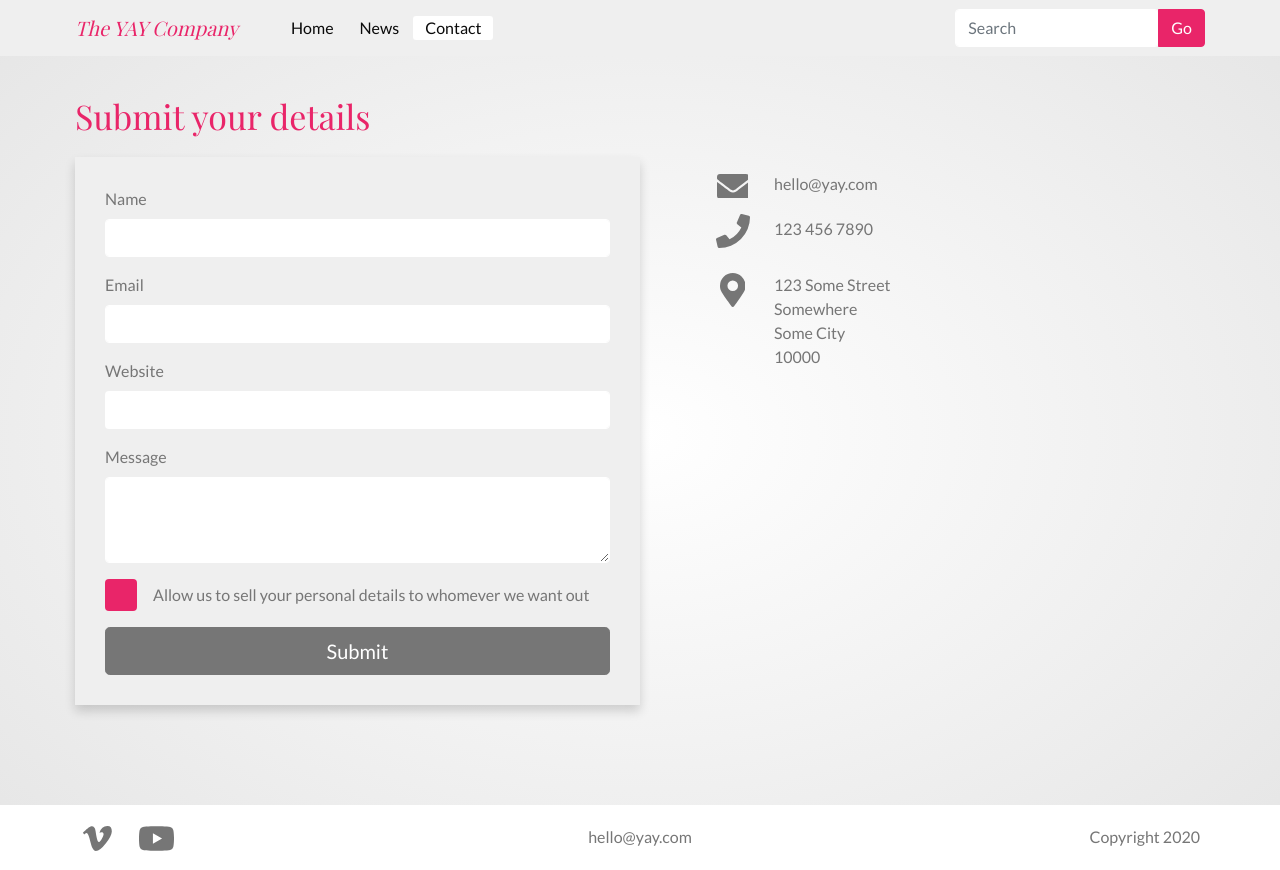
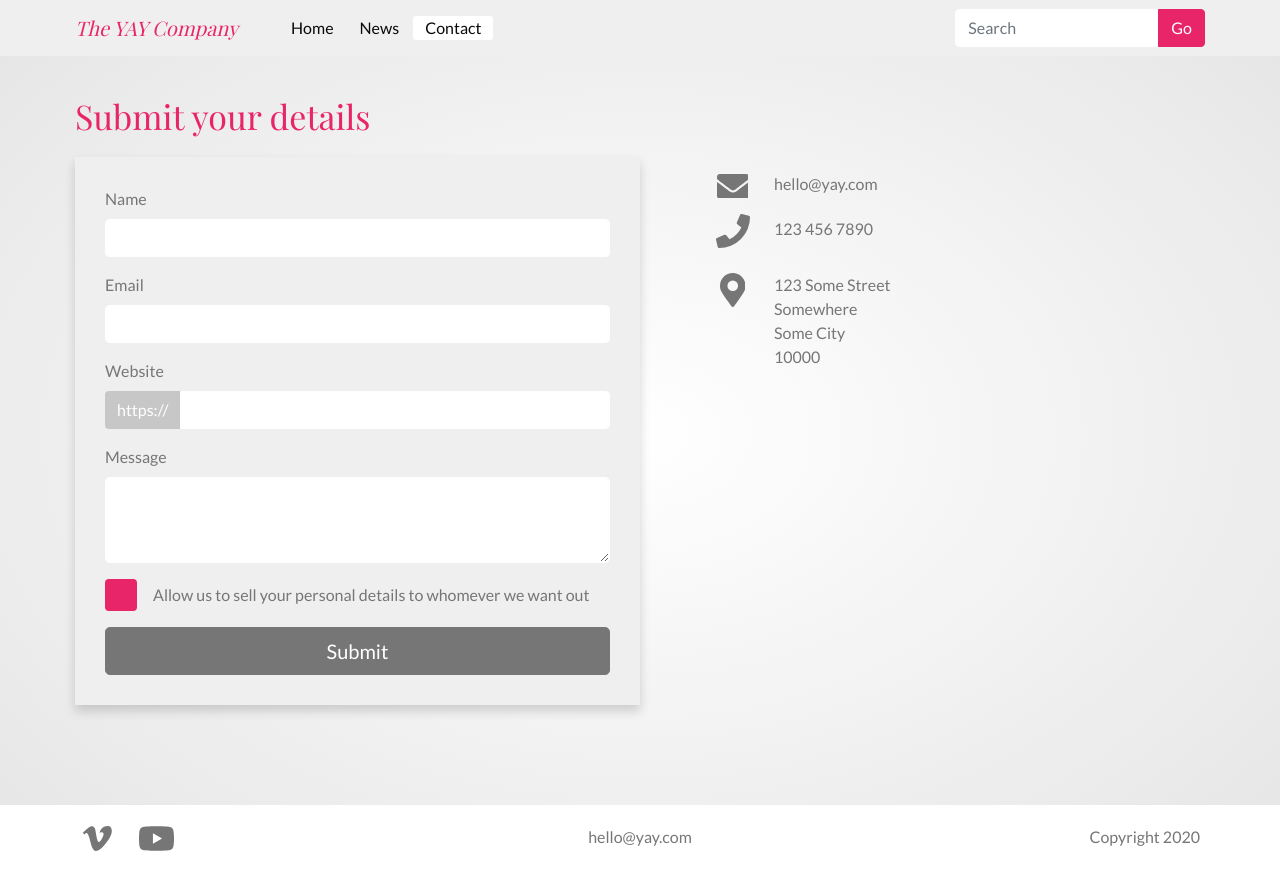
Before and after one commit to Noroff-FEU-Assignments/css-frameworks-ca-MarieLowzowMorland, a React (Create React App) app: page /Contact in a window 1280 px wide. Built offline with nearby package versions, Linux system fonts and the light colour scheme; the HTML template or start-up script is replaced by a standard one; a web font is replaced by a local one.

Commit message:
-cleaned up contact page a little -fixed bug when I forgot to specify correct HEX for css variable

```diff
--- a/src/components/contact/ContactPage.jsx
+++ b/src/components/contact/ContactPage.jsx
@@ -18,7 +18,7 @@ function ContactPage() {
     const websiteInput = <FormControl type="text" />;
     const websiteInputGroup = isMd ?
         <InputGroup className="mb-2">
-            <InputGroup.Text className="d-none d-md-flex">https://</InputGroup.Text>
+            <InputGroup.Text>https://</InputGroup.Text>
             { websiteInput }
         </InputGroup>
         : websiteInput;
--- a/src/sass/common/_variables.scss
+++ b/src/sass/common/_variables.scss
@@ -1,7 +1,7 @@
 $primary: #e92569;
 $secondary: #767676;
 $white: #fff;
-$patch: #fff;
+$patch: #C7C7C7;
 $light: #efefef;
 $dark: #0a0a0a;
 $navbar-light-color: $dark;
--- a/src/sass/component/_form.scss
+++ b/src/sass/component/_form.scss
@@ -1,11 +1,5 @@
 .form-control {
   border-color: $white;
-}
-
-.contact-form .input-group-text {
-  border: none;
-  background-color: $patch;
-  color: $white;
 }
 
 .input-group-text {
@@ -27,13 +21,3 @@
     height: 2em;
   }
 }
-
-.contact-form {
-  background-color: $light;
-  box-shadow: getShadow(shadow-light);
-  padding: $smMargin;
-
-  @include media-breakpoint-up(md) {
-    margin-left: $mdMargin;
-  }
-}
--- a/src/sass/pages/_contact.scss
+++ b/src/sass/pages/_contact.scss
@@ -23,6 +23,18 @@
         padding: 0px;
     }
 
+    .contact-form {
+        background-color: $light;
+        box-shadow: getShadow(shadow-light);
+        padding: $smMargin;
+
+        .input-group-text {
+            border: none;
+            background-color: $patch;
+            color: $white;
+        }
+    }
+
     @include media-breakpoint-up(md) {
         .theme-heading {
             margin-left: $mdMargin;
@@ -31,5 +43,9 @@
         .contact-info {
             margin-top: 100px;
         }
+
+        .contact-form {
+            margin-left: $mdMargin;
         }
     }
+}
```
Lines whose indentation alone changed are shown as unchanged.
